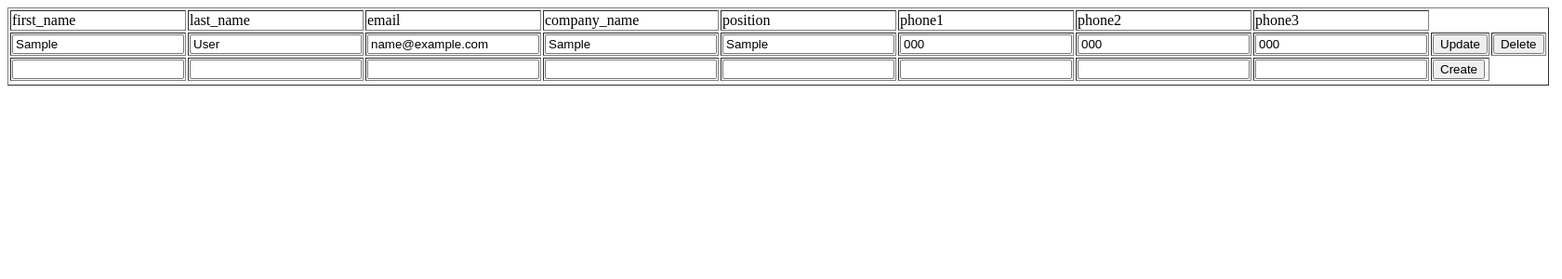
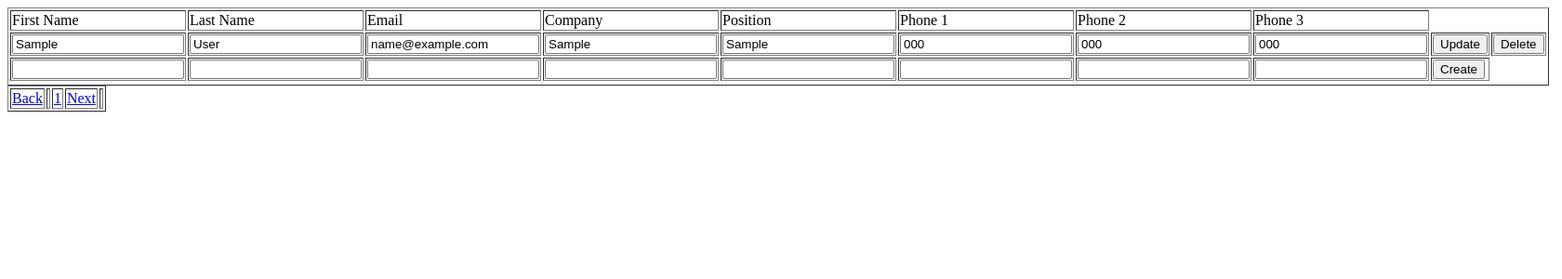
Before and after one commit to atmosphere1337/php_crud_mvc, a PHP site: page /index.php?mode=read&page=1 in a window 1680 px wide. Shown: the top 300 px of the page at 93% size. Run offline with PHP 8.4, Linux system fonts and the light colour scheme; tables that the repository leaves empty or names only in its code hold one stand-in row (values such as "Sample post").

Commit message:
backend paging is done. Next: frontend

```diff
--- a/Controller.php
+++ b/Controller.php
@@ -1,10 +1,16 @@
 <?php
 	require_once 'Model.php';
 	class Controller {
-		public static function renderPage()
-		{
-            $page = (isset($_GET['page'])) ? $_GET['page'] : 1;
-			$context = Account::findAll();
+        private static $PAGE_SIZE = 3;
+		public static function renderPage() {
+            //$page = (isset($_GET['page'])) ? $_GET['page'] : 1;
+            if (!isset($_GET['page']) || $_GET['page'] < 1)
+                header('Location: index.php?mode=read&page=1');
+            $page_amount = ceil(Account::countRows() / self::$PAGE_SIZE);
+            if ($_GET['page'] > $page_amount)
+                header("Location: index.php?mode=read&page=$page_amount");
+            $page = $_GET['page'];
+			$context = Account::findPage($page - 1 ,self::$PAGE_SIZE);
 			include 'View.php';
 		}
 
@@ -12,22 +18,30 @@
 			$user = new Account();
             Controller::validateInput("create");
             $user->fill($_POST);
-			$user->create();
-			header('Location: index.php?mode=read');
+            if (!$user->verifyEmail())
+                header("Location: index.php?mode=read&page=$_GET[page]&error=$error");
+            else {
+                $user->create();
+                header('Location: index.php?mode=read&page=9999999999');
+            }
 		}
 
 		public static function updateAccount() {
 			$user = new Account();
             Controller::validateInput("update");
             $user->fill($_POST);
-			$user->update();
-			header('Location: index.php?mode=read');
+            if (!$user->verifyEmail())
+                header("Location: index.php?mode=read&page=$_GET[page]&error=$error");
+            else {
+                $user->update();
+                header("Location: index.php?mode=read&page=$_GET[page]");
+            }
 		}
 
 		public static function deleteAccount() {
 			if (isset($_POST['id']))
 				Account::delete($_POST['id']);
-			header('Location: index.php?mode=read');
+			header("Location: index.php?mode=read&page=$_GET[page]");
 		}
 
         private static function validateInput($mode)
@@ -62,6 +76,6 @@
                 $error_flag = true;
             }
             if ($error_flag)
-                header("Location: index.php?mode=read&error=$error");
+                header("Location: index.php?mode=read&page=$_GET[page]&error=$error");
         }
 	}
--- a/Model.php
+++ b/Model.php
@@ -14,7 +14,6 @@ class Account {
     private static $DATABASE_PARAMS = ['localhost','root','1337','zimlab'];
 
 	public static function findAll() : array {
-		//$mysqli = new mysqli("localhost", "root", "1337", "zimlab");
 		$mysqli = new mysqli(...self::$DATABASE_PARAMS);
 		$result = $mysqli->query("SELECT * FROM ".self::$TABLE_NAME);
 		$mysqli->close();
@@ -23,6 +22,7 @@ class Account {
 			array_push($output, $el);
 		return $output;
 	}
+
 	public static function findPage(int $page, int $size) : array {
         $start = $page * $size;
         $query = "SELECT * FROM ".self::$TABLE_NAME." LIMIT $start, $size";
@@ -34,6 +34,25 @@ class Account {
 			array_push($output, $el);
 		return $output;
 	}
+
+    public static function countRows() : int {
+        $query = "SELECT count(*) AS count FROM ".self::$TABLE_NAME;
+		$mysqli = new mysqli(...self::$DATABASE_PARAMS);
+		$result = $mysqli->query($query);
+        $output = $result->fetch_assoc()['count'];
+		$mysqli->close();
+        return $output;
+    }
+
+    public function verifyEmail() : bool {
+        $output = 0;
+        $query = "SELECT count(*) AS count FROM ".self::$TABLE_NAME." WHERE email='$this->email'";
+		$mysqli = new mysqli(...self::$DATABASE_PARAMS);
+		$result = $mysqli->query($query);
+        $output = $result->fetch_assoc()['count'];
+		$mysqli->close();
+        return ($output == 0)? true : false;
+    }
 
 	public function create() {
 		$array_representation = (array)$this;
--- a/View.php
+++ b/View.php
@@ -1,17 +1,17 @@
 <table border="1">
 <tr>
-	<td>first_name</td>
-	<td>last_name</td>
-	<td>email</td>
-	<td>company_name</td>
-	<td>position</td>
-	<td>phone1</td>
-	<td>phone2</td>
-	<td>phone3</td>
+	<td>First Name</td>
+	<td>Last Name</td>
+	<td>Email</td>
+	<td>Company</td>
+	<td>Position</td>
+	<td>Phone 1</td>
+	<td>Phone 2</td>
+	<td>Phone 3</td>
 </tr>
 <?php foreach ($context as $account) { ?>
 <tr>
-	<form method="POST" action="index.php?mode=update">
+	<form method="POST" action="index.php?mode=update&page=<?= $_GET['page'] ?>">
 		<td><input name="first_name" value=<?= $account->first_name ?> ></td>
 		<td><input name="last_name" value=<?= $account->last_name ?> ></td>
 		<td><input name="email" value=<?= $account->email ?> ></td>
@@ -25,7 +25,7 @@
 				<input type="submit" name="update" value="Update"/>
 		</td>
 	</form>
-	<form method="POST" action="index.php?mode=delete">
+    <form method="POST" action="index.php?mode=delete&page=<?= $_GET['page'] ?>">
 		<td>
 			<input hidden name="id" value=<?= $account->id ?> />
 			<input type="submit" name="delete" value="Delete"/>
@@ -33,7 +33,7 @@
 	</form>
 </tr>
 <?php } ?>
-<form method="POST" action="index.php?mode=create">
+<form method="POST" action="index.php?mode=create&page=<?= $_GET['page'] ?>">
 	<tr>
 		<td><input type="text" name="first_name" required></td>
 		<td><input type="text" name="last_name" required></td>
@@ -47,3 +47,19 @@
 	<tr>
 </form>
 </table>
+
+<table border="1">
+    <tr>
+        <td>
+            <a href="index.php?mode=read&page=<?= $_GET['page']-1 ?>">Back</a>
+        <td>
+        <?php foreach (range(1, $page_amount) as $page_number) { ?>
+            <td>
+                <a href="index.php?mode=read&page=<?= $page_number ?>"><?= $page_number ?></a>
+            </td>
+        <?php } ?>
+        <td>
+            <a href="index.php?mode=read&page=<?= $_GET['page']+1 ?>">Next</a>
+        <td>
+    </tr>
+</table>
```
Also changed, not shown: README.md.
